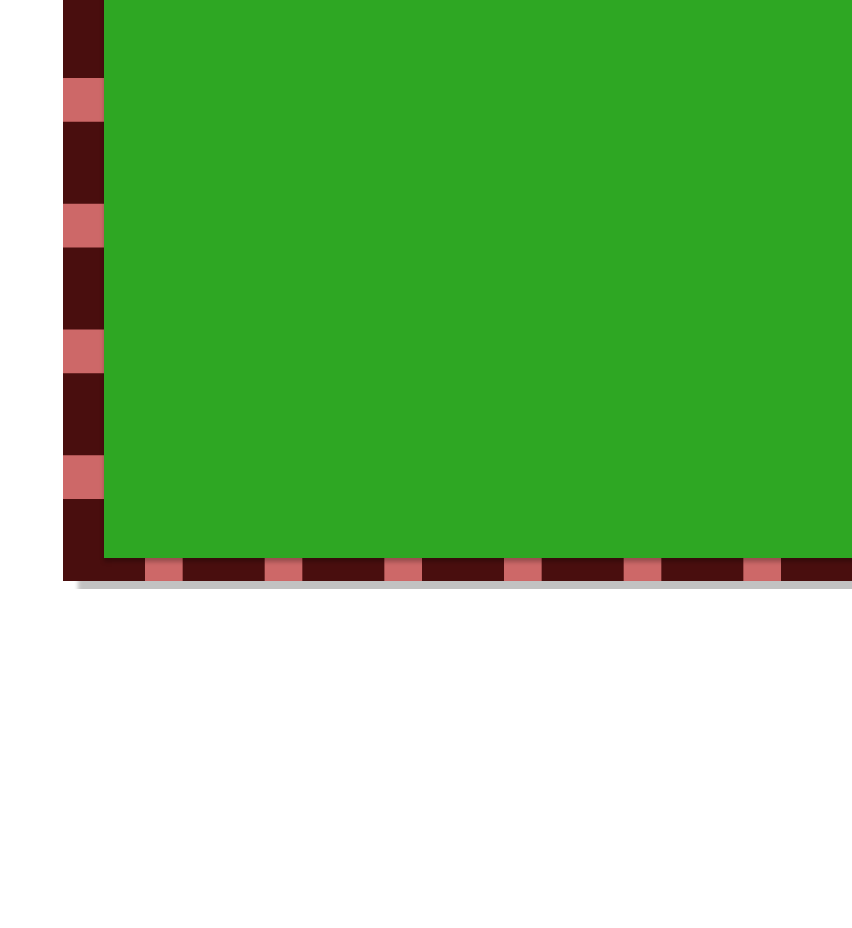
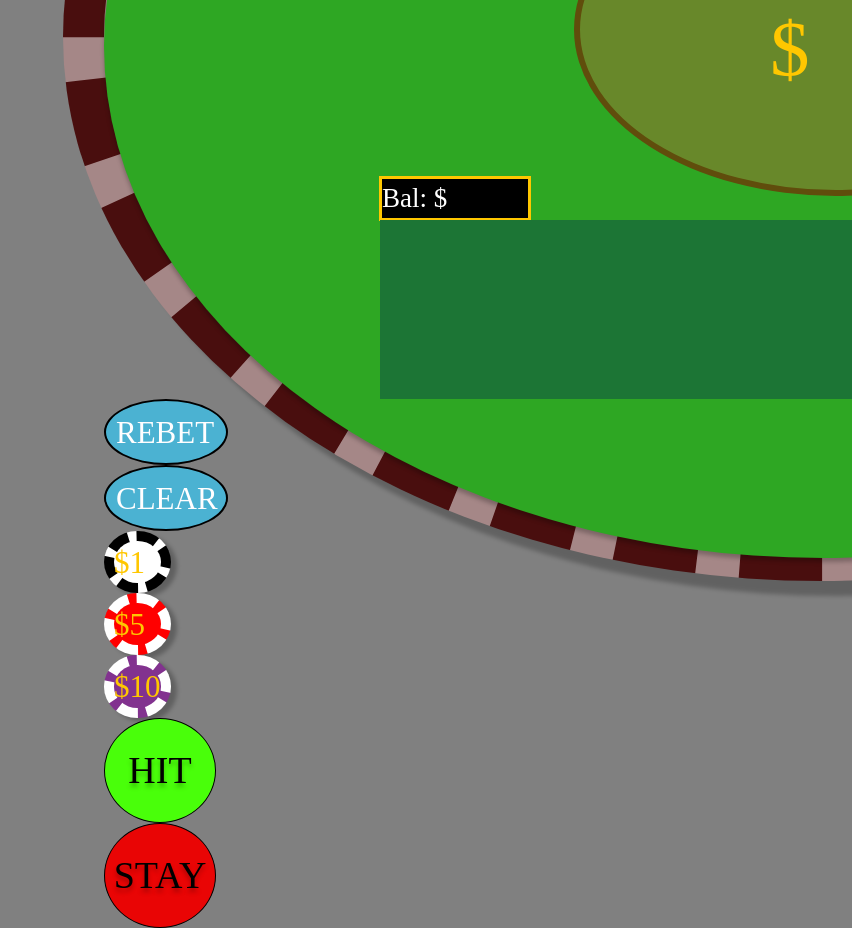
Before and after one commit to liloby/blackjack-project1, a plain HTML site: page index.html in a window 1280 px wide. Shown: the part 515-1443 px from the top of the page, without its empty margins (428-1280 px from the left). Before the commit the page ends 1104 px from the top, so only its background shows below. Drawn offline with Linux system fonts and the light colour scheme.

Commit message:
added html and some css of playboard

```diff
--- a/css/main.css
+++ b/css/main.css
@@ -4,6 +4,7 @@
 
 body {
     display: flex;
+    background-color: gray;
 }
 
 h1 {
@@ -46,22 +47,198 @@ cursor: pointer;
 }
 
 .outer-table {
-box-sizing: border-box;
 width: 1518px;
 height: 1088px;
-left: -38px;
-top: -34px;
-background: #CD6868;
+background: #a58787;
 background-blend-mode: multiply;
 border: 41px dashed #490E0E;
+border-radius: 50%;
 box-shadow: 15px 15px 4px rgba(0, 0, 0, 0.24);
 }
 
 .inner-table {
 width: 1440px;
 height: 1024px;
-left: 1px;
-top: 0px;
 background: #2EA723;
 box-shadow: 0px 4px 4px rgba(0, 0, 0, 0.25);
+border-radius: 50%;
 }
+
+.dealer {
+
+font-family: 'JejuHallasan';
+font-style: normal;
+font-weight: 400;
+font-size: 50px;
+line-height: 50px;
+color: #FFFFFF;
+text-align: center;
+
+}
+
+.computer-space {
+width: 891px;
+height: 179px;
+background: #1C7535;
+margin-left: 270px;
+margin-top: 80px;
+}
+
+.player-space {
+width: 891px;
+height: 179px;
+background: #1C7535;
+mix-blend-mode: normal;
+margin-left: 276px;
+margin-top: -20px;
+}
+
+.bet-section {
+width: 524px;
+height: 333px;
+background: #68882a;
+border: 6px solid #604D0C;
+border-radius: 50%;
+margin-left: 470px;
+margin-top: 20px;
+}
+
+div h4 {
+width: 233px;
+height: 65px;
+font-family: 'JejuHallasan';
+font-style: normal;
+font-weight: 400;
+font-size: 47px;
+line-height: 47px;
+color: #000000;
+margin-left: 160px;
+}
+
+div h3 {
+width: 211.36px;
+height: 134.33px;
+font-family: 'JejuHallasan';
+font-style: normal;
+font-weight: 400;
+font-size: 79px;
+line-height: 79px;
+color: #FFC700;
+margin-left: 190px;
+margin-top: -50px;
+}
+
+
+.balance-box {
+width: 152px;
+height: 45px;
+background: #000000;
+border: 3px solid #FFC700;
+font-family: 'JejuHallasan';
+font-style: normal;
+font-weight: 400;
+font-size: 27px;
+line-height: 27px;
+display: flex;
+align-items: center;
+color: #FFFFFF;
+margin-left: 275px;
+margin-top: -20px;
+}
+
+.bet-box {
+width: 152px;
+height: 45px;
+background: #000000;
+border: 3px solid #FFC700;
+font-family: 'JejuHallasan';
+font-style: normal;
+font-weight: 400;
+font-size: 27px;
+line-height: 27px;
+display: flex;
+align-items: center;
+color: #FFFFFF;
+margin-left: 1015px;
+margin-top: -80px;
+}
+
+.btn-group1 {
+width: 124px;
+height: 66px;
+background: #4BB2D2;
+border: 2px solid #000000;
+font-family: 'JejuHallasan';
+font-style: normal;
+font-weight: 400;
+font-size: 31px;
+line-height: 31px;
+display: flex;
+align-items: center;
+text-align: center;
+color: #FFFEFF;
+border-radius: 50%;
+padding: 10px;
+}
+
+.chips {
+width: 66.82px;
+height: 62.2px;
+font-family: 'JejuHallasan';
+font-style: normal;
+font-weight: 400;
+font-size: 31px;
+line-height: 31px;
+display: flex;
+align-items: center;
+text-align: center;
+color: #FFC700;
+cursor: pointer;
+text-align: center;
+box-shadow: 6px 4px 4px rgba(0, 0, 0, 0.25);
+border-radius: 50%;
+}
+
+.one-chip {
+background: #FFFFFF;
+border: 10px dashed #000000;
+}
+
+.five-chip {
+background: #FF0000;
+border: 10px dashed #FFFFFF;
+
+}
+
+.ten-chip {
+background: #82328F;
+border: 10px dashed #FFFFFF;
+}
+
+.play-btn {
+width: 112px;
+height: 105px;
+border-radius: 50%;
+font-family: 'JejuHallasan';
+font-style: normal;
+font-weight: 400;
+font-size: 38px;
+line-height: 38px;
+display: flex;
+align-items: center;
+justify-content: center;
+text-align: center;
+padding: 10px;
+color: #000000;
+text-shadow: 0px 4px 4px rgba(0, 0, 0, 0.25);
+border: 1px solid #000000;
+cursor: pointer;
+}
+
+.hit-btn {
+background: #49FF0A;
+}
+
+.stay-btn {
+background: #E90505;
+}
--- a/index.html
+++ b/index.html
@@ -14,8 +14,31 @@
     <button class="reset">Reset Game</button>
     <div class="outer-table">
         <div class="inner-table">
-            <div>
-
+            <div class="items">
+                <div class="dealer">Dealer</div>
+                <div class="computer-space">
+                    <div class="computer-deck"></div>
+                </div>
+                <div class="bet-section">
+                    <h4>Total Bets</h4>
+                    <h3>$</h3>
+                </div>
+                <div class="money-box">
+                    <p class="balance-box">Bal: $</p>
+                    <p class="bet-box">Bet: $</p>
+                </div>
+                <div class="player-space">
+                    <div class="player-deck"></div>
+                </div>
+                <button class="btn-group1 rebet-btn">REBET</button>
+                <button class="btn-group1 clear-btn">CLEAR</button>
+                <div class="money-chips">
+                    <div class="chips one-chip">$1</div>
+                    <div class="chips five-chip">$5</div>
+                    <div class="chips ten-chip">$10</div>
+                </div>
+                <div class="play-btn hit-btn">HIT</div>
+                <div class="play-btn stay-btn">STAY</div>
             </div>
         </div>
     </div>
```
